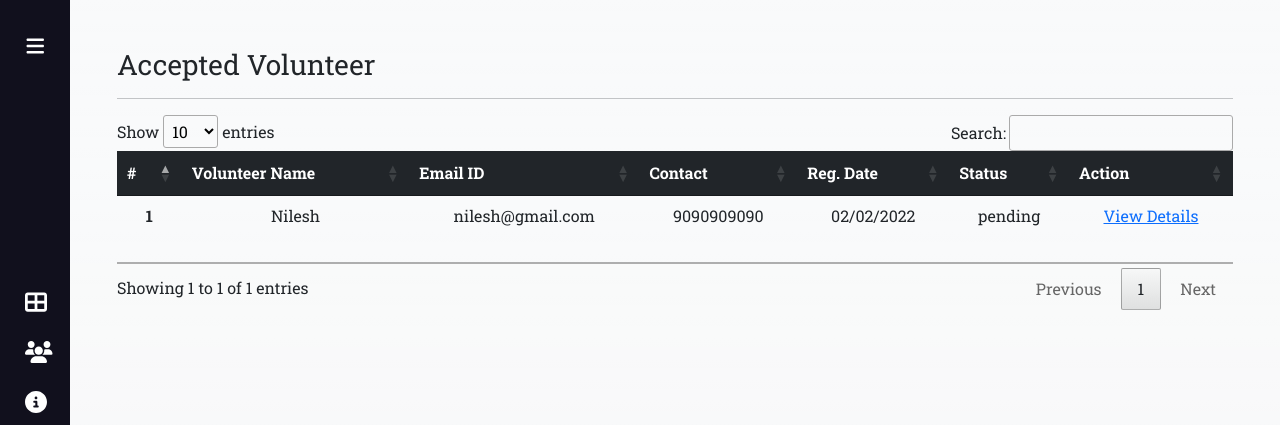
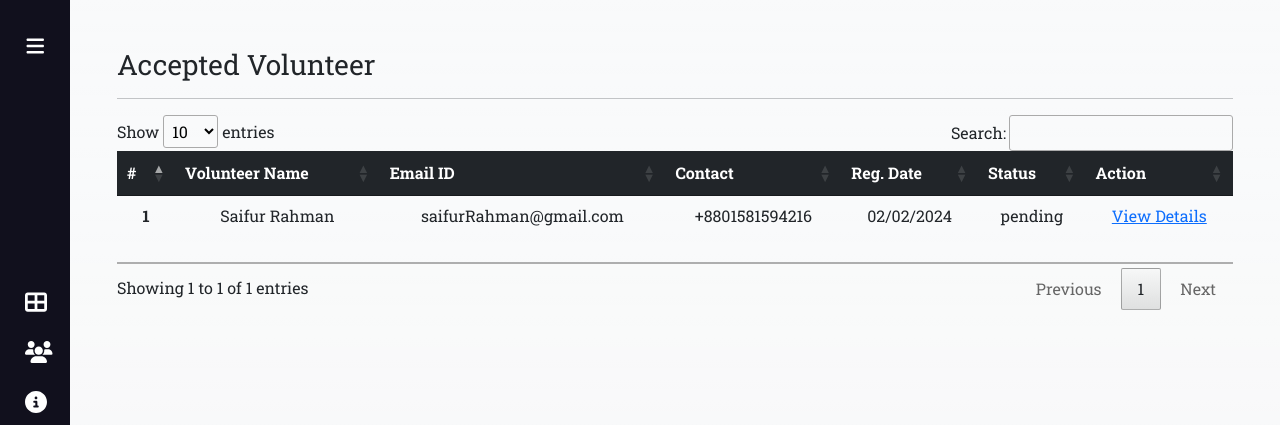
Before and after one commit to saifurc42/Charity-Donation-Platform-Volunteer-Opportunites, a Django app: page /accepted-volunteer/ in a window 1280 px wide. Shown: the top 425 px of the page. Run offline with Django 5.2, Linux system fonts and the light colour scheme; some libraries are stand-ins or nearby versions.

Commit message:
Update accepted-volunteer.html

```diff
--- a/app/templates/accepted-volunteer.html
+++ b/app/templates/accepted-volunteer.html
@@ -19,10 +19,10 @@
         <tbody>
             <tr class="text-center">
                 <th>1</th>
-                <td>Nilesh</td>
-                <td>nilesh@gmail.com</td>
-                <td>9090909090</td>
-                <td> 02/02/2022</td>
+                <td>Saifur Rahman</td>
+                <td>saifurRahman@gmail.com</td>
+                <td>+8801581594216</td>
+                <td> 02/02/2024</td>
                 <td>pending</td>
                 <td><a href="{% url 'view_volunteerdetail' 2 %}">View Details</a></td>
               </tr>
```
